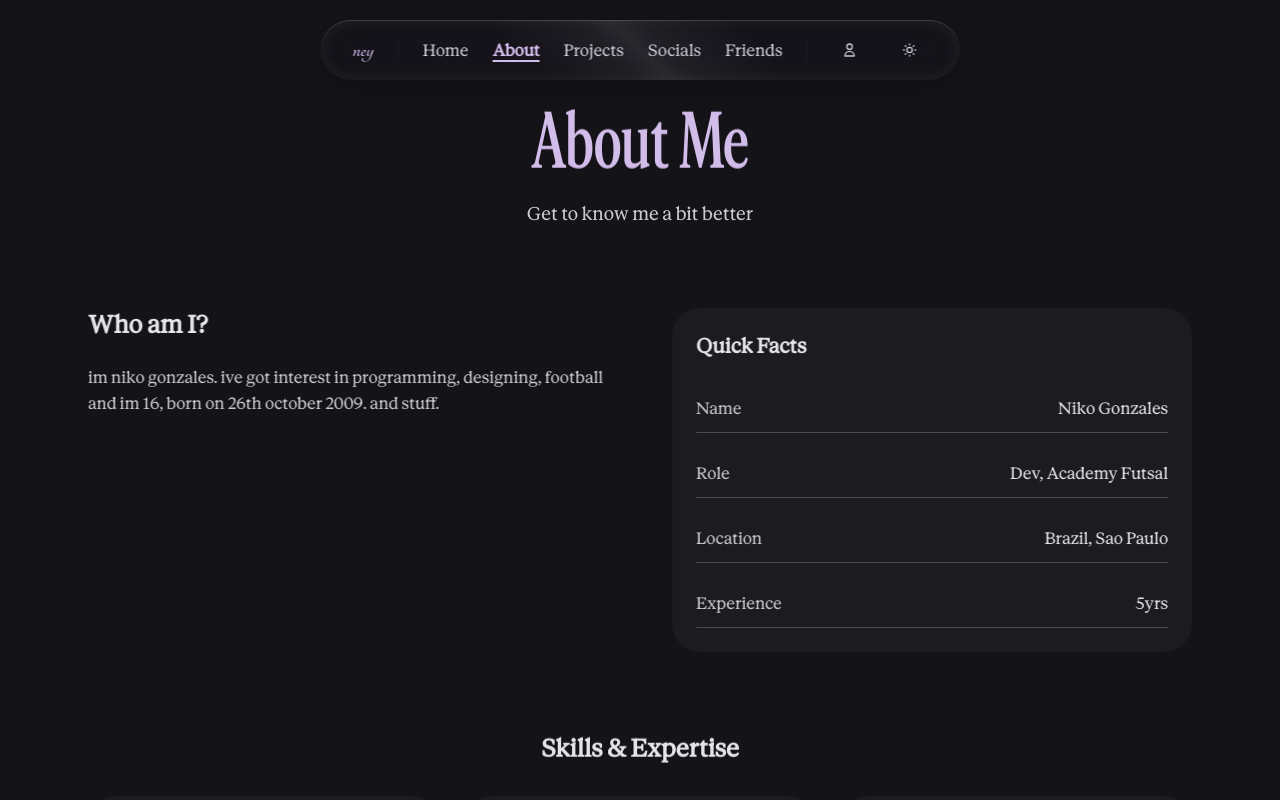
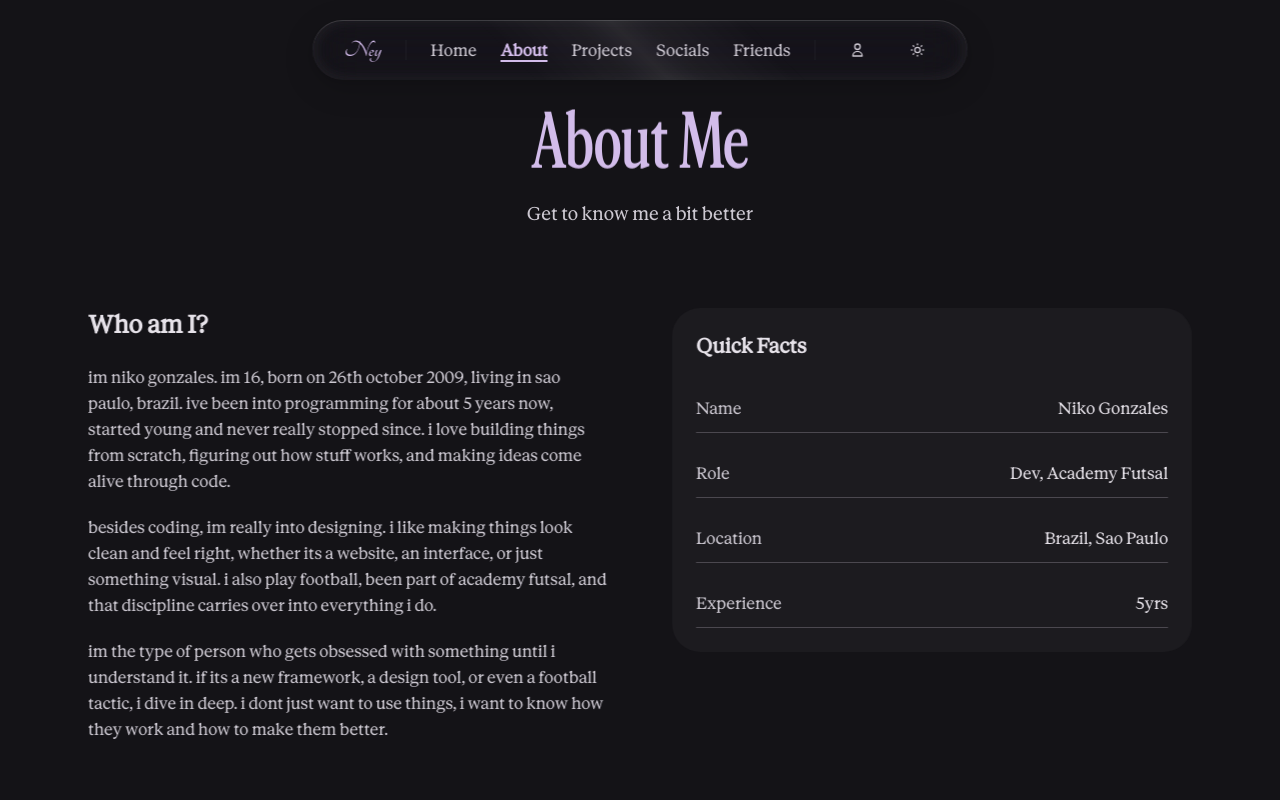
Before and after one commit to neycooks/ney, a Next.js app: page /about in a window 1280 px wide. Shown: the top 800 px of the page. Built offline with nearby package versions, Linux system fonts and the light colour scheme; no server answers.

Commit message:
feat: expand about bio, capitalize navbar logo, trim tech stack

```diff
--- a/app/about/page.tsx
+++ b/app/about/page.tsx
@@ -31,7 +31,13 @@ export default function About() {
               </h2>
               <div className="space-y-5 text-[rgb(var(--md-sys-color-on-surface-variant))] leading-relaxed">
                 <p>
-                  im niko gonzales. ive got interest in programming, designing, football and im 16, born on 26th october 2009. and stuff.
+                  im niko gonzales. im 16, born on 26th october 2009, living in sao paulo, brazil. ive been into programming for about 5 years now, started young and never really stopped since. i love building things from scratch, figuring out how stuff works, and making ideas come alive through code.
+                </p>
+                <p>
+                  besides coding, im really into designing. i like making things look clean and feel right, whether its a website, an interface, or just something visual. i also play football, been part of academy futsal, and that discipline carries over into everything i do.
+                </p>
+                <p>
+                  im the type of person who gets obsessed with something until i understand it. if its a new framework, a design tool, or even a football tactic, i dive in deep. i dont just want to use things, i want to know how they work and how to make them better.
                 </p>
               </div>
             </div>
--- a/app/page.tsx
+++ b/app/page.tsx
@@ -102,7 +102,7 @@ export default function Home() {
 
           <ScrollReveal direction="up" delay={0.2}>
             <div className="flex flex-wrap justify-center gap-3">
-              {['TypeScript', 'React', 'Next.js', 'Node.js', 'Python', 'Tailwind CSS', 'PostgreSQL', 'MongoDB', 'Docker', 'Git'].map((tech, index) => (
+              {['Next.js', 'Node.js', 'Python', 'Git', 'TypeScript', 'React'].map((tech, index) => (
                 <span key={index} className="md-chip" style={{ animationDelay: `${0.05 * index}s` }}>
                   {tech}
                 </span>
--- a/components/Navbar.tsx
+++ b/components/Navbar.tsx
@@ -130,7 +130,7 @@ export default function Navbar() {
 
           <nav className="relative z-10 flex items-center gap-6 px-8 py-3 font-sans">
               <Link href="/" className="tangerine-bold text-2xl text-[rgb(var(--md-sys-color-primary))] hover:opacity-80 transition-all duration-300 ease-out hover:scale-110">
-                ney
+                Ney
               </Link>
 
             <div className="h-5 w-px bg-[rgb(var(--md-sys-color-outline-variant))] opacity-20" />
```
